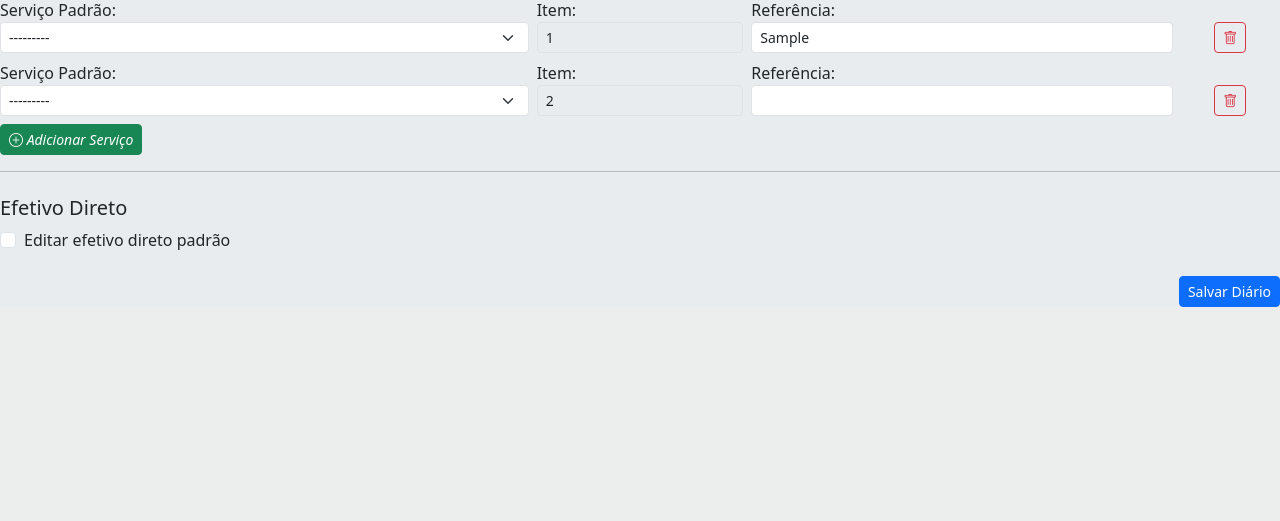
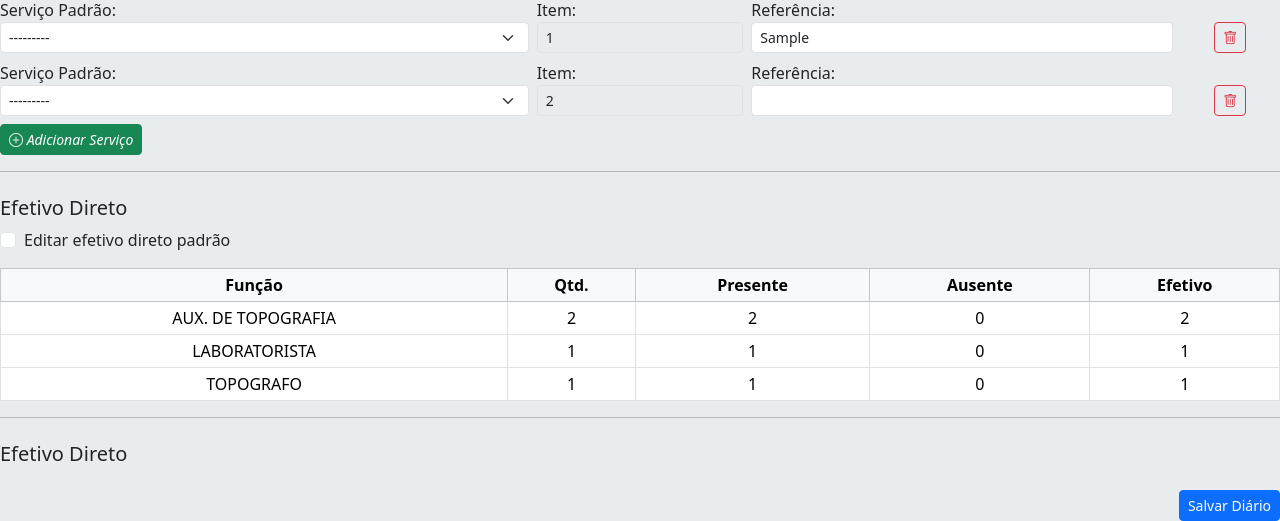
Before and after one commit to caiohpsantos/diario_de_obra_2, a Django app: page /diarios/cadastra_diario in a window 1280 px wide. Shown: the part 623-1144 px from the top of the page. Before the commit the page ends 930 px from the top, so only its background shows below. Run offline with Django 5.2, Linux system fonts and the light colour scheme; a user stored in the database is signed in; data comes from the database, SQL or seed files in the repository; tables that the repository leaves empty hold one stand-in row (values such as "Sample post"); some libraries are stand-ins or nearby versions.

Commit message:
efetivo direto pronto

```diff
--- a/diarios/forms.py
+++ b/diarios/forms.py
@@ -122,13 +122,12 @@ class EfetivoDiretoForm(forms.ModelForm):
         widgets = {
             "funcao": forms.TextInput(attrs={"class": "form-control form-control-sm"}),
             "qtde": forms.NumberInput(attrs={"class": "form-control form-control-sm", "min": 0}),
-            "presente": forms.NumberInput(attrs={"class": "form-control form-control-sm", "min": 0}),
+            "presente": forms.NumberInput(attrs={"class": "form-control form-control-sm", "min": 0})
         }
 
 # Formset (permite múltiplos registros de efetivo direto por diário)
 EfetivoDiretoFormSet = modelformset_factory(
     Efetivo_Direto,
     form=EfetivoDiretoForm,
-    extra=0,
-    can_delete=True
+    extra=int(Efetivo_Direto_Padrao.objects.all().count())
 )
--- a/diarios/models.py
+++ b/diarios/models.py
@@ -110,6 +110,14 @@ class Efetivo_Direto(models.Model):
     presente = IntegerField(null=False)
     diario = ForeignKey(Diarios, on_delete=models.DO_NOTHING)
 
+    @property
+    def ausente(self):
+        return self.qtde - self.presente
+
+    @property
+    def efetivo(self):
+        return self.presente
+
     def __str__(self):
         return f"{self.funcao} | Qtde: {self.qtde} | Presente:{self.presente}"
 
--- a/diarios/templates/cadastra_diario.html
+++ b/diarios/templates/cadastra_diario.html
@@ -110,42 +110,69 @@
   <!-- Efetivo Direto -->
   <h5 class="mt-4">Efetivo Direto</h5>
 
-  <div class="form-check mb-2">
+<div class="form-check mb-3">
   <input class="form-check-input" type="checkbox" id="toggle-efetivo">
   <label class="form-check-label" for="toggle-efetivo">
     Editar efetivo direto padrão
   </label>
 </div>
 
-  <!-- 🔹 Efetivo Direto (escondido até clicar em "Editar") -->
-  <div id="efetivo-container" style="display:none;">
-    {{ efetivo_formset.management_form }}
-    {% for form in efetivo_formset %}
+<!-- 🔸 Modo leitura (mostra os dados padrões) -->
+<div id="efetivo-leitura">
+  <table class="table table-sm table-bordered align-middle text-center">
+    <thead class="table-light">
+      <tr>
+        <th>Função</th>
+        <th>Qtd.</th>
+        <th>Presente</th>
+        <th>Ausente</th>
+        <th>Efetivo</th>
+      </tr>
+    </thead>
+    <tbody>
+      {% for p in padroes %}
+      <tr>
+        <td>{{ p.funcao }}</td>
+        <td>{{ p.qtde }}</td>
+        <td>{{ p.presente }}</td>
+        <td>{{ p.ausente }}</td>
+        <td>{{ p.efetivo }}</td>
+      </tr>
+      {% empty %}
+      <tr><td colspan="5">Nenhum efetivo padrão cadastrado.</td></tr>
+      {% endfor %}
+    </tbody>
+  </table>
+</div>
+
+<!-- 🔸 Modo edição (formset oculto até marcar o checkbox) -->
+<div id="efetivo-edicao" style="display:none;">
+  {{ formset_efetivo_direto.management_form }}
+  {% for form in formset_efetivo_direto %}
   <div class="efetivo-form border rounded p-2 mb-2">
     <div class="row g-2 align-items-center">
-        <div class="col-md-6">
-          {{ form.funcao.label_tag }} {{ form.funcao }}
+      <div class="col-md-4">{{ form.funcao.label_tag }} {{ form.funcao }}</div>
+      <div class="col-md-2">{{ form.qtde.label_tag }} {{ form.qtde }}</div>
+      <div class="col-md-2">{{ form.presente.label_tag }} {{ form.presente }}</div>
+      <div class="col-md-2">
+        <label class="form-label">Ausente</label>
+        <input type="number" class="form-control form-control-sm ausente" readonly>
       </div>
-        <div class="col-md-3">
-          {{ form.qtde.label_tag }} {{ form.qtde }}
-        </div>
-        <div class="col-md-3">
-          {{ form.presente.label_tag }} {{ form.presente }}
-        </div>
-        <div class="col-md-12 text-end mt-1">
-          <button type="button" class="btn btn-outline-danger btn-sm remove-efetivo">Remover</button>
+      <div class="col-md-2">
+        <label class="form-label">Efetivo</label>
+        <input type="number" class="form-control form-control-sm efetivo" readonly>
       </div>
     </div>
   </div>
   {% endfor %}
 </div>
 
-
-<button type="button" id="add-efetivo" class="btn btn-sm btn-primary mt-2" style="display:none;">
-  Adicionar função
+<button type="button" id="add-efetivo" class="btn btn-sm btn-success mt-2" style="display:none;">
+  <i class='bi bi-plus-circle'> Adicionar função </i>
 </button>
 
-
+<hr>
+<h5 class="mt-4">Efetivo Direto</h5>
 
   <div class="mt-4 text-end">
     <button type="submit" class="btn btn-primary btn-sm">Salvar Diário</button>
--- a/diarios/views.py
+++ b/diarios/views.py
@@ -320,7 +320,13 @@ def cadastra_diario(request):
             prefix="efetivo_direto"
         )
 
-
-    return render(request, 'cadastra_diario.html', {'form':form,
-                                                    "formset_servicos":formset_servicos,
-                                                    "formset_efetivo_direto": efetivo_formset,})
+    return render(
+        request,
+        "cadastra_diario.html",
+        {
+            "form": form,
+            "formset_servicos": formset_servicos,
+            "formset_efetivo_direto": efetivo_formset,
+            "padroes": padroes,  # para exibição inicial (somente leitura)
+        },
+    )
--- a/templates/static/diarios/js/cadastra_diario.js
+++ b/templates/static/diarios/js/cadastra_diario.js
@@ -59,40 +59,53 @@ document.addEventListener("DOMContentLoaded", () => {
   atualizarNumeracao();
 });
 
-// lida com o formset de efetivo direto
 document.addEventListener("DOMContentLoaded", () => {
   const toggle = document.getElementById("toggle-efetivo");
-  const container = document.getElementById("efetivo-container");
+  const leitura = document.getElementById("efetivo-leitura");
+  const edicao = document.getElementById("efetivo-edicao");
   const addBtn = document.getElementById("add-efetivo");
-  const totalForms = document.querySelector("#id_efetivo-TOTAL_FORMS");
+  const totalForms = document.querySelector("#id_efetivo_direto-TOTAL_FORMS");
 
+  // 🔹 Alterna exibição entre leitura e edição
   toggle.addEventListener("change", () => {
     const show = toggle.checked;
-    container.style.display = show ? "block" : "none";
+    leitura.style.display = show ? "none" : "block";
+    edicao.style.display = show ? "block" : "none";
     addBtn.style.display = show ? "inline-block" : "none";
   });
 
+  // 🔹 Atualiza campos "ausente" e "efetivo" dinamicamente
+  edicao.addEventListener("input", (e) => {
+    if (e.target.name.includes("qtde") || e.target.name.includes("presente")) {
+      const form = e.target.closest(".efetivo-form");
+      const qtde = form.querySelector(`[name*='qtde']`).value || 0;
+      const presente = form.querySelector(`[name*='presente']`).value || 0;
+      const ausente = form.querySelector(".ausente");
+      const efetivo = form.querySelector(".efetivo");
+
+      ausente.value = Math.max(0, qtde - presente);
+      efetivo.value = presente;
+    }
+  });
+
+  // 🔹 Adicionar novo formulário
   addBtn.addEventListener("click", () => {
     const currentForms = parseInt(totalForms.value);
-    const newForm = container.querySelector(".efetivo-form").cloneNode(true);
+    const newForm = edicao.querySelector(".efetivo-form").cloneNode(true);
 
     newForm.querySelectorAll("input").forEach(input => {
-      input.name = input.name.replace(/-\d+-/, `-${currentForms}-`);
-      input.id = input.id.replace(/-\d+-/, `-${currentForms}-`);
-      input.value = "";
+      if (input.name) {
+        input.name = input.name.replace(/-\d+-/, `-${currentForms}-`);
+        input.id = input.id.replace(/-\d+-/, `-${currentForms}-`);
+      }
+      if (!input.classList.contains("ausente") && !input.classList.contains("efetivo")) {
+        input.value = "";
+      } else {
+        input.value = "";
+      }
     });
 
-    container.appendChild(newForm);
+    edicao.appendChild(newForm);
     totalForms.value = currentForms + 1;
   });
-
-  container.addEventListener("click", (e) => {
-    if (e.target.classList.contains("remove-efetivo")) {
-      const forms = container.querySelectorAll(".efetivo-form");
-      if (forms.length > 1) {
-        e.target.closest(".efetivo-form").remove();
-        totalForms.value = parseInt(totalForms.value) - 1;
-      }
-    }
-  });
 });
```
Lines whose indentation alone changed are shown as unchanged.
